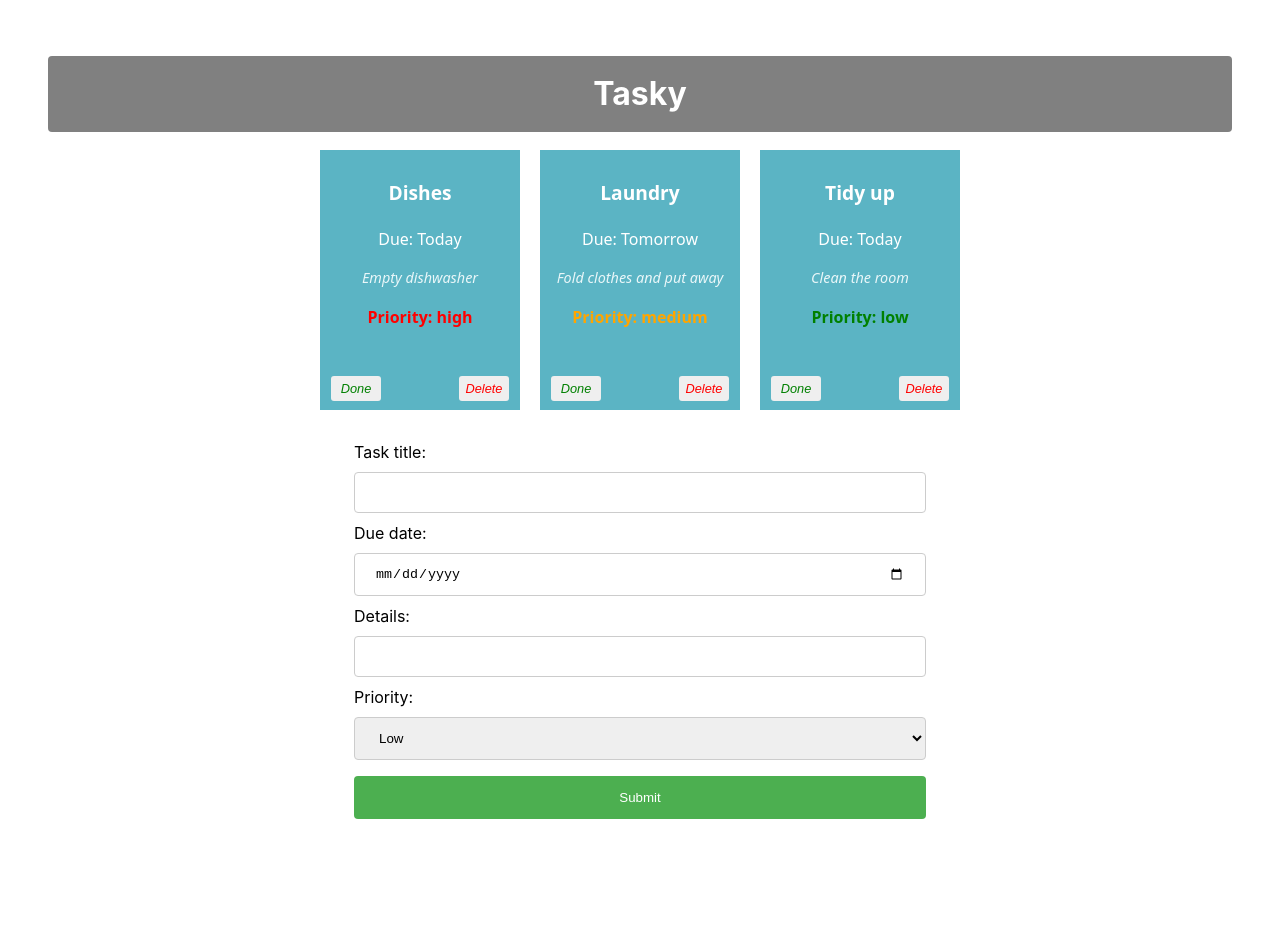
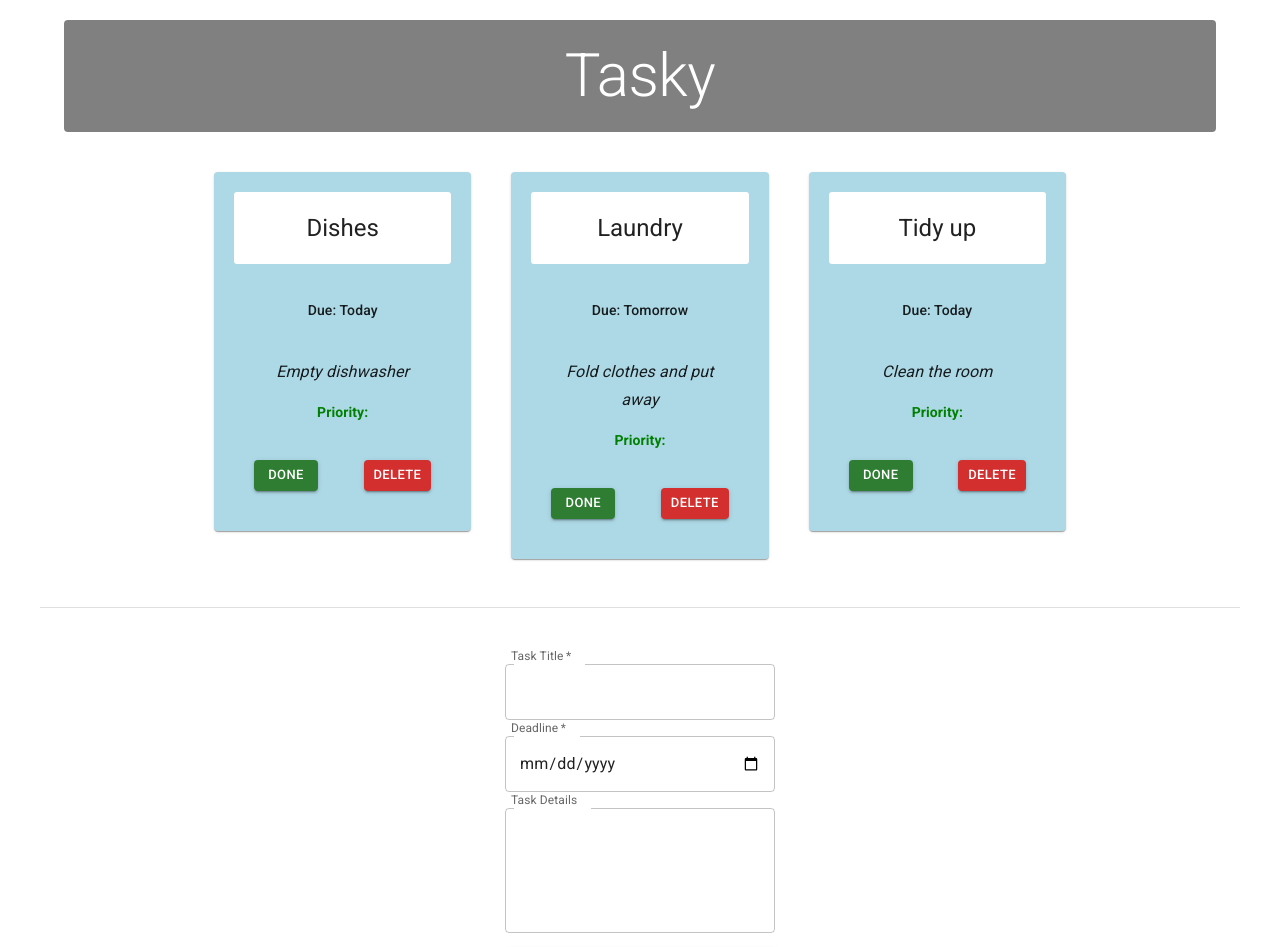
Before and after one commit to Alwin2705/react-basics-labs, a React (Vite) app in the folder tasky/: page / in a window 1280 px wide. Shown: the top 947 px of the page. Before the commit the page ends 895 px from the top, so only its background shows below. Built offline with nearby package versions, Linux system fonts and the light colour scheme.

Commit message:
Tasky Lab 3 done

```diff
--- a/tasky/index.html
+++ b/tasky/index.html
@@ -5,6 +5,12 @@
     <link rel="icon" type="image/svg+xml" href="/favicon.svg" />
     <meta name="viewport" content="width=device-width, initial-scale=1.0" />
     <title>tasky</title>
+    <link rel="preconnect" href="https://fonts.googleapis.com" />
+    <link rel="preconnect" href="https://fonts.gstatic.com" crossorigin />
+    <link
+    rel="stylesheet"
+    href="https://fonts.googleapis.com/css2?family=Roboto:wght@300;400;500;700&display=swap"
+    />
   </head>
   <body>
     <div id="root"></div>
--- a/tasky/package.json
+++ b/tasky/package.json
@@ -10,6 +10,10 @@
     "preview": "vite preview"
   },
   "dependencies": {
+    "@emotion/react": "^11.14.0",
+    "@emotion/styled": "^11.14.1",
+    "@mui/icons-material": "^9.4.0",
+    "@mui/material": "^9.4.0",
     "react": "^19.2.8",
     "react-dom": "^19.2.8",
     "uuid": "^14.0.2"
--- a/tasky/src/App.css
+++ b/tasky/src/App.css
@@ -4,7 +4,7 @@
   font-weight: 400;
 }
 
-h1 {
+/* h1 {
   text-align: center;
   background-color: grey;
   color: white;
@@ -12,17 +12,17 @@
   margin: 8px 0;
   border: none;
   border-radius: 4px;
-}
+} */
 
-div {
+/* div {
   padding: 20px;
 }
 
 .container{
   text-align: center;
-}
+} */
 
-.card {
+/* .card {
   display: inline-block;
   vertical-align: top;
   font-family: system-ui;
@@ -70,9 +70,9 @@
   bottom: 5px;
   right: 5px;
   color: red;
-}
+} */
 
-input[type=text], input[type=date], select {
+/* input[type=text], input[type=date], select {
   width: 100%;
   padding: 12px 20px;
   margin: 8px 0;
@@ -101,4 +101,4 @@
   text-align: left;
   width: 50%;
   margin: auto;
-}
+} */
--- a/tasky/src/App.jsx
+++ b/tasky/src/App.jsx
@@ -4,7 +4,9 @@
 import React, { useState } from 'react';
 import AddTaskForm from './components/Form';
 import { v4 as uuidv4 } from 'uuid';
-
+import Typography from '@mui/material/Typography';
+import Container from '@mui/material/Container';
+import Grid from '@mui/material/Grid';
 
 
 function App() {
@@ -102,22 +104,70 @@
 
   return (
     <div className="container">
-      <h1>Tasky</h1>
+      {/* App Header */}
+<Container component="main">
+  <Typography
+    component="h1"
+    variant="h2"
+    align="center"
+    gutterBottom
+    sx={{
+      backgroundColor: 'gray',
+      textAlign: 'center',
+      color: 'white',
+      padding: '20px',
+      margin: '20px 0 40px 0',
+      borderRadius: '4px'
+    }}
+  >
+    Tasky
+  </Typography>
+</Container>
+{/* End App Header */}
 
+
+{/* Task Card Grid */}
+<Container maxWidth="md" component="main">
+    <Grid
+      container
+      spacing={5}
+      sx={{
+        justifyContent: "center"
+      }}
+    >
     {taskState.tasks.map((task, index) => (
       <Task
         title={task.title}
         description={task.description}
         deadline={task.deadline}
-          priority={task.priority}
+        done={task.done}
         key={task.id}
-          done={task.done}
         markDone={() => doneHandler(index)}
-          deleteTask = {() => deleteHandler(index)}
-
+        deleteTask={() => deleteHandler(index)}
       />
     ))}
-          <AddTaskForm submit={formSubmitHandler} change={formChangeHandler} />
+  </Grid>
+</Container>
+{/* End Task Card Grid */}
+          {/* Footer - Add Task Form */}
+<Container
+  component="footer"
+  sx={{
+    borderTop: (theme) => `1px solid ${theme.palette.divider}`,
+    my: 6,
+    py: 6,
+  }}
+>
+  <Grid container sx={{
+    justifyContent: "center"
+  }}>
+    <AddTaskForm
+      submit={formSubmitHandler}
+      change={formChangeHandler}
+    />
+  </Grid>
+</Container>
+{/* End Footer */}
 
 
     </div>
--- a/tasky/src/components/Form.jsx
+++ b/tasky/src/components/Form.jsx
@@ -1,62 +1,70 @@
+import Box from '@mui/material/Box';
+import TextField from '@mui/material/TextField';
+import Button from '@mui/material/Button';
+
+
 const AddTaskForm = (props) => {
 
   return (
     <div>
-      <form onSubmit={props.submit}>
-
-        <label>
-          Task title:
-          <input
-            type="text"
+      <Box
+  component="form"
+  sx={{
+    '& .MuiOutlinedInput-root': { m: 1, width: '30ch' },
+  }}
+  onSubmit={props.submit}
+>
+  <div>
+    <TextField
+      required
+      id="outlined-required"
       name="title"
-            required
+      label="Task Title"
+      slotProps={{ inputLabel: { shrink: true } }}
       onChange={(event) => props.change(event)}
     />
-        </label>
+  </div>
 
-        <br />
-
-        <label>
-          Due date:
-          <input
+  <div>
+    <TextField
+      required
+      name="deadline"
+      label="Deadline"
+      slotProps={{ inputLabel: { shrink: true } }}
       type="date"
-            name="deadline"
-            required
       onChange={(event) => props.change(event)}
     />
-        </label>
+  </div>
 
-        <br />
-
-        <label>
-          Details:
-          <input
-            type="text"
+  <div>
+    <TextField
       name="description"
+      id="outlined-multiline-static"
+      label="Task Details"
+      slotProps={{ inputLabel: { shrink: true } }}
+      multiline
+      rows={4}
       onChange={(event) => props.change(event)}
     />
-        </label>
+  </div>
 
-        <br />
+  <div>
+    <Button
+      type="submit"
+      variant="contained"
+      color="primary"
+      sx={{
+        m: 1,
+        p: 1,
+        width: '95%'
+      }}
+    >
+      Add Task
+    </Button>
+  </div>
+</Box>
 
-        <label>
-          Priority:
-          <select
-            name="priority"
-            onChange={(event) => props.change(event)}
-            defaultValue="low"
-          >
-            <option value="low">Low</option>
-            <option value="medium">Medium</option>
-            <option value="high">High</option>
-          </select>
-        </label>
 
-        <br />
-
-        <input type="submit" value="Submit" />
-
-      </form>
     </div>
   )
 };
--- a/tasky/src/components/Task.jsx
+++ b/tasky/src/components/Task.jsx
@@ -1,52 +1,97 @@
+import Box from '@mui/material/Box';
+import Button from '@mui/material/Button';
+import Card from '@mui/material/Card';
+import CardActions from '@mui/material/CardActions';
+import CardContent from '@mui/material/CardContent';
+import CardHeader from '@mui/material/CardHeader';
+import Grid from '@mui/material/Grid';
+import Typography from '@mui/material/Typography';
+
 const Task = (props) => {
-
   let priorityStyle;
 
   if (props.priority === "high") {
-        priorityStyle = {
-            color: "red",
-            fontWeight: "bold"
-        };
+    priorityStyle = { color: "red", fontWeight: "bold" };
   } else if (props.priority === "medium") {
-        priorityStyle = {
-            color: "orange",
-            fontWeight: "bold"
-        };
+    priorityStyle = { color: "orange", fontWeight: "bold" };
   } else {
-        priorityStyle = {
-            color: "green",
-            fontWeight: "bold"
-        };
+    priorityStyle = { color: "green", fontWeight: "bold" };
   }
 
   return (
-        <div
-            className="card"
-            style={{
-                backgroundColor: props.done ? 'lightgrey' : '#5bb4c4'
+    <Grid size={{ xs: 12, md: 4 }}>
+      <Card
+        sx={{
+          backgroundColor: props.done ? 'lightgrey' : 'lightblue',
+          padding: '20px'
         }}
       >
-            <p className="title">{props.title}</p>
-            <p>Due: {props.deadline}</p>
-            <p className="description">{props.description}</p>
+        <CardHeader
+          title={props.title}
+          sx={{
+            backgroundColor: 'white',
+            borderRadius: '3px',
+            padding: '20px',
+            textAlign: 'center'
+          }}
+        />
 
-            <p style={priorityStyle}>
+        <CardContent>
+          <Box
+            sx={{
+              display: 'flex',
+              justifyContent: 'center',
+              alignItems: 'baseline',
+              mb: 2,
+              padding: '20px'
+            }}
+          >
+            <Typography component="p" variant="subtitle2" color="text.primary">
+              Due: {props.deadline}
+            </Typography>
+          </Box>
+
+          <Typography
+            component="p"
+            variant="subtitle1"
+            align="center"
+            sx={{ fontStyle: 'italic' }}
+          >
+            {props.description}
+          </Typography>
+
+          <Typography
+            component="p"
+            variant="subtitle2"
+            align="center"
+            sx={{ mt: 2, ...priorityStyle }}
+          >
             Priority: {props.priority}
-            </p>
+          </Typography>
+        </CardContent>
 
-            <button onClick={props.markDone} className="doneButton">
+        <CardActions sx={{ justifyContent: 'space-between', padding: '20px' }}>
+          <Button
+            variant="contained"
+            size="small"
+            color="success"
+            onClick={props.markDone}
+          >
             Done
-            </button>
+          </Button>
 
-            <button
-                className="deleteButton"
+          <Button
+            variant="contained"
+            size="small"
+            color="error"
             onClick={props.deleteTask}
           >
             Delete
-            </button>
-
-        </div>
+          </Button>
+        </CardActions>
+      </Card>
+    </Grid>
   );
-}
+};
 
 export default Task;
```
Also changed, not shown: 1 other file (tests, documents, lock files or other folders). Lines whose indentation alone changed are shown as unchanged.
